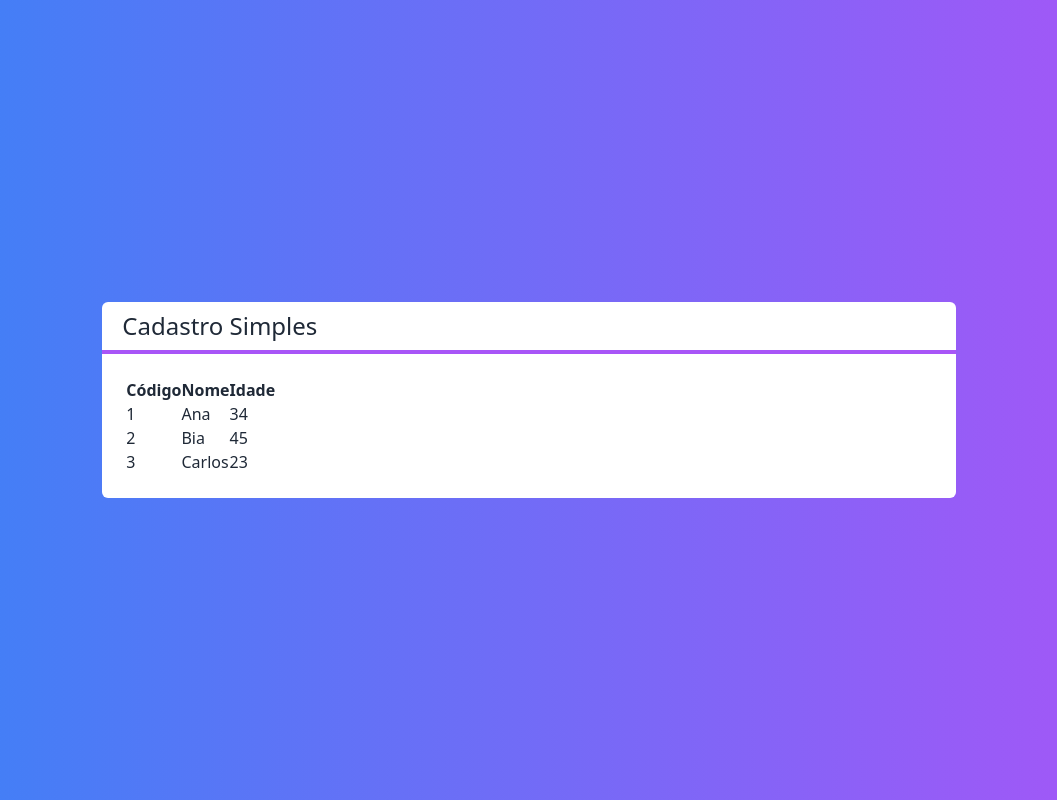
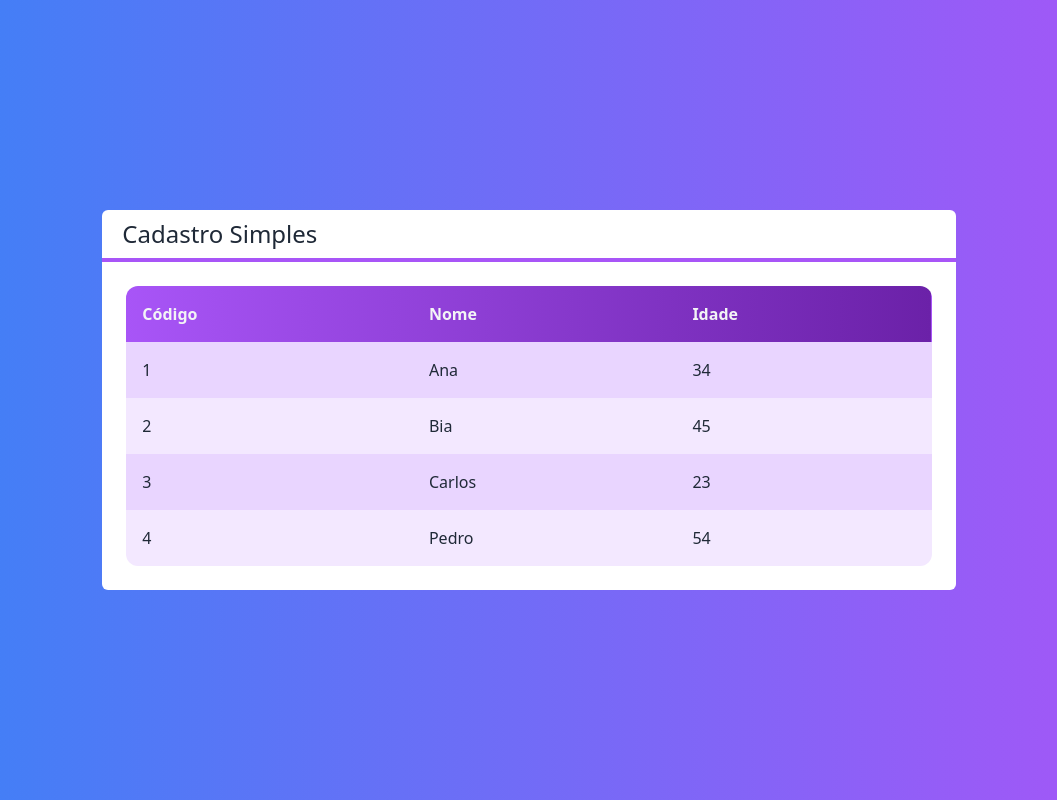
Before and after one commit to neanderdev/projeto-nextjs-crud, a Next.js app: page / in a window 1280 px wide. Shown: the whole page, without its empty margins (111-1168 px from the left). Built offline with nearby package versions, Linux system fonts and the light colour scheme.

Commit message:
Componente Tabela #02

```diff
--- a/src/components/Tabela.tsx
+++ b/src/components/Tabela.tsx
@@ -8,9 +8,9 @@
     function renderizarCabecalho() {
         return (
             <tr>
-                <th>Código</th>
-                <th>Nome</th>
-                <th>Idade</th>
+                <th className='text-left p-4'>Código</th>
+                <th className='text-left p-4'>Nome</th>
+                <th className='text-left p-4'>Idade</th>
             </tr>
         );
     }
@@ -18,16 +18,19 @@
     function renderizarDados() {
         return clientes?.map((cliente, i) => {
             return (
-                <tr key={cliente.id}>
-                    <td>
+                <tr
+                    className={`${i % 2 === 0 ? 'bg-purple-200' : 'bg-purple-100'}`}
+                    key={cliente.id}
+                >
+                    <td className='text-left p-4'>
                         {cliente.id}
                     </td>
 
-                    <td>
+                    <td className='text-left p-4'>
                         {cliente.nome}
                     </td>
 
-                    <td>
+                    <td className='text-left p-4'>
                         {cliente.idade}
                     </td>
                 </tr>
@@ -36,8 +39,8 @@
     }
 
     return (
-        <table>
-            <thead>
+        <table className='w-full rounded-xl overflow-hidden'>
+            <thead className='text-gray-100 bg-gradient-to-r from-purple-500 to-purple-800'>
                 {renderizarCabecalho()}
             </thead>
 
--- a/src/pages/index.tsx
+++ b/src/pages/index.tsx
@@ -8,6 +8,7 @@
     new Cliente('Ana', 34, '1'),
     new Cliente('Bia', 45, '2'),
     new Cliente('Carlos', 23, '3'),
+    new Cliente('Pedro', 54, '4'),
   ];
 
   return (
```
